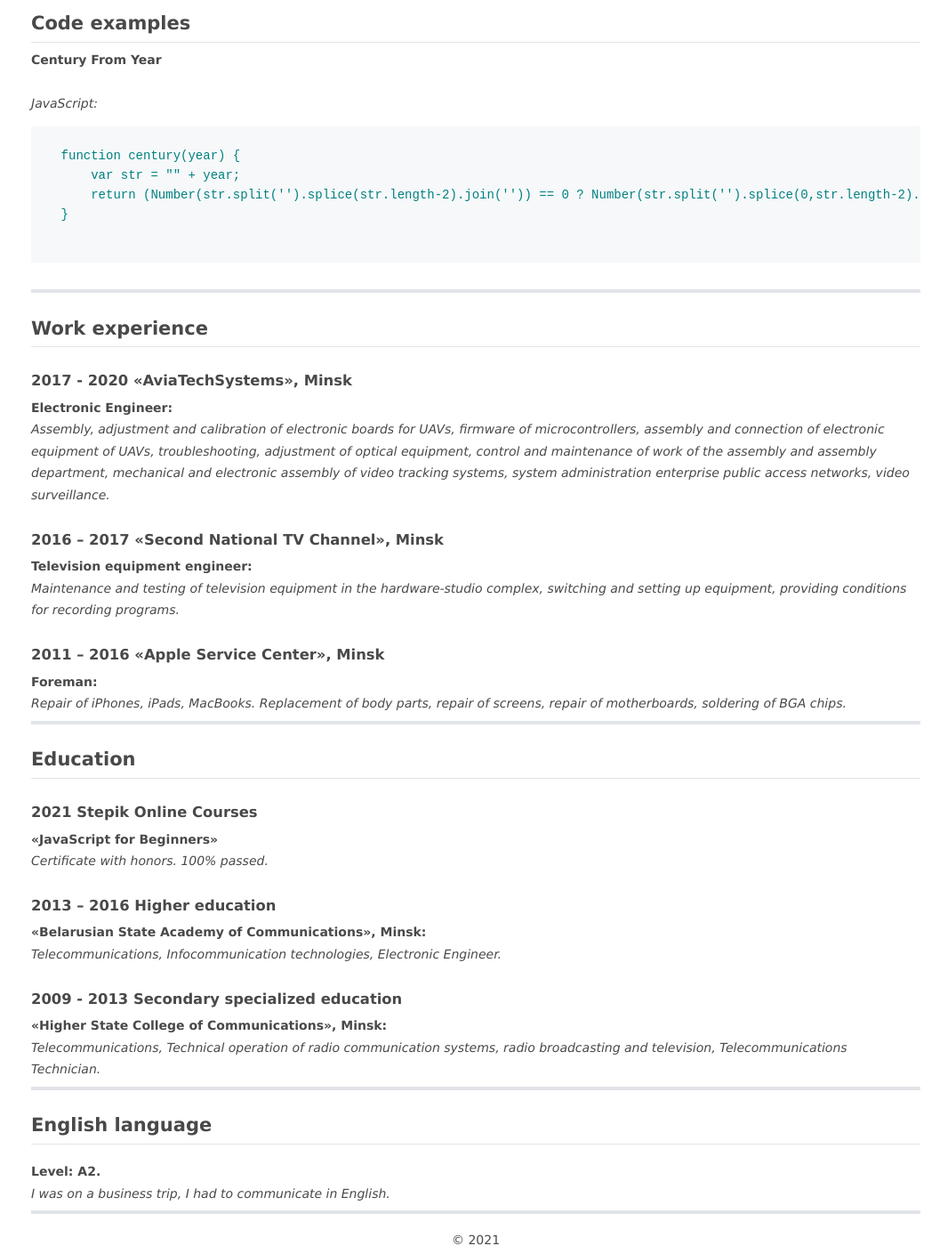
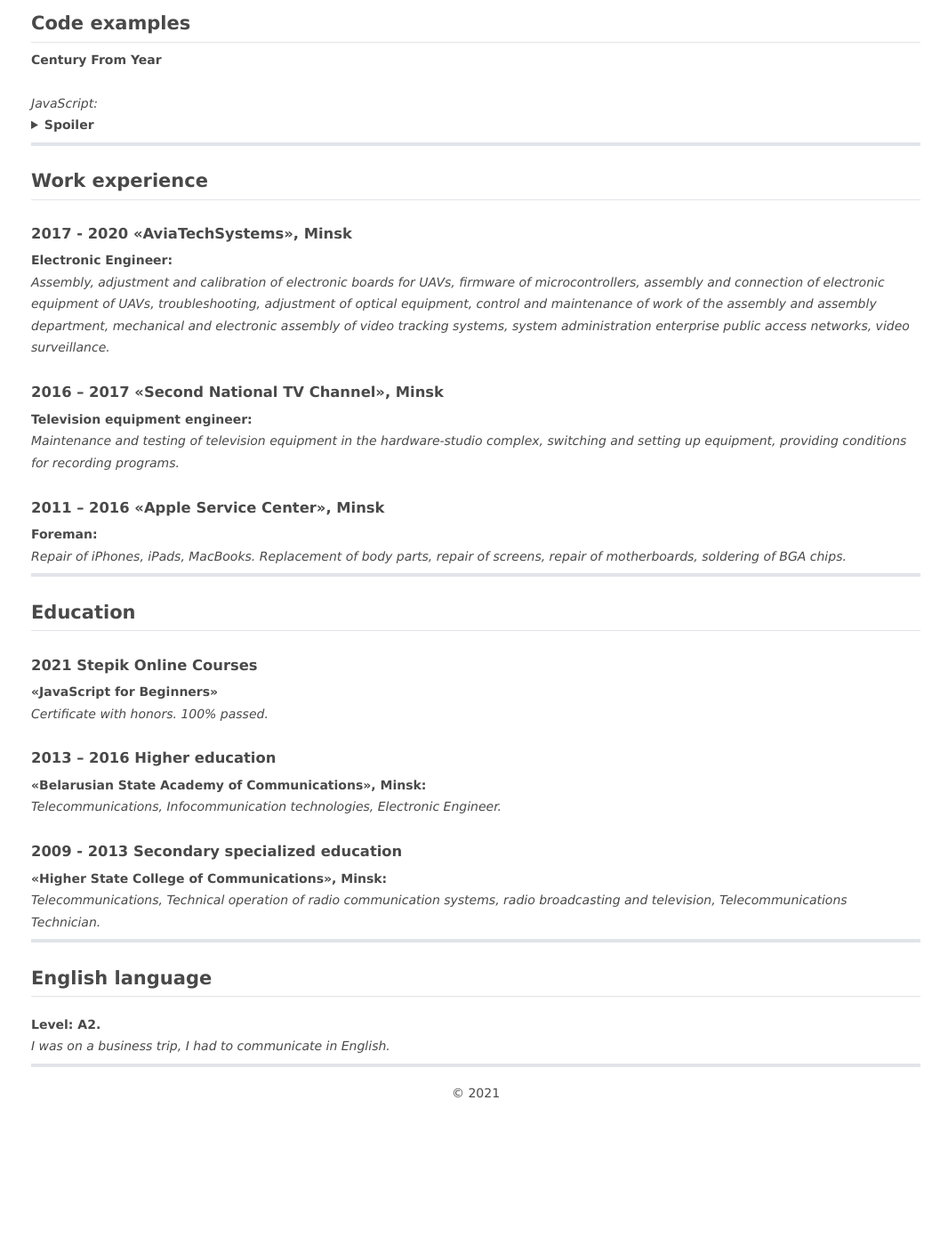
Before and after one commit to prig25/rsschool-cv, a plain HTML site: page index.html in a window 1280 px wide. Shown: the part 737-2146 px from the top of the page at 89% size, without its empty margins (105-1171 px from the left). After the commit the page ends 1997 px from the top, so only its background shows below. Drawn offline with Linux system fonts and the light colour scheme.

Commit message:
fix: fix tags

```diff
--- a/index.html
+++ b/index.html
@@ -8,7 +8,7 @@
     <link rel="stylesheet" href="style.css">
 </head>
 <body>
-    <div class="header">
+    <header>
         <div class="wrapper">
             <h2>Gleb P.</h2>
             <hr>
@@ -23,14 +23,17 @@
             <img src="cv_image.png" width="140" height="140" alt="There should be a photo here...">
         </div>
         </div>
-    </div>
-    <div class="main">
+    </header>
+    <article>
         <div class="wrapper">
             <hr class="hr">
             <h2>About me</h2>
             <hr>
             <p class="italic">At this point in my life, I decided to learn the JavaScript programming language. First, I took a course on the <a href="https://stepik.org/course/2223/syllabus">Stepik</a> website. After that I signed up for the <a href="https://rs.school/js/">RS School</a> course in 2021. Before I started my programming studies I worked as an electronics engineer. I assembled electronic boards, modules and optical systems for UAVs. I also spent a long time repairing Apple equipment. In general, I was engaged in electronics, mechanics, public networks, assembly of optical-mechanical observation systems, 3D modeling, CNC machines, 3D printing, with different types of composite materials and plastics.</p>
             <hr class="hr">
+        </div>
+    </article>
+    <div class="wrapper">
             <h2>Skills</h2>
             <hr>
             <ul class="padlist">
@@ -44,11 +47,15 @@
                 <li>ArtCAM</li>
             </ul>
             <hr class="hr">
+        </div>
+        <div class="wrapper">
             <h2>Code examples</h2>
             <hr>
             <p><b>Century From Year</b></p>
             <br>
             <p><i>JavaScript:</i></p>
+    <details>
+        <summary class="bold">Spoiler</summary>
             <pre>
                 <code>
     function century(year) {
@@ -57,7 +64,11 @@
     }
                 </code>
             </pre>
+    </details>
             <hr class="hr">
+        </div>
+    <main>
+        <div class="wrapper">
             <h2>Work experience</h2>
             <hr>
             <h3>2017 - 2020 «AviaTechSystems», Minsk</h3>
@@ -70,6 +81,8 @@
             <p class="bold">Foreman:</p>
             <p class="italic">Repair of iPhones, iPads, MacBooks. Replacement of body parts, repair of screens, repair of motherboards, soldering of BGA chips.</p>
             <hr class="hr">
+        </div>
+        <div class="wrapper">
             <h2>Education</h2>
             <hr>
             <h3>2021 Stepik Online Courses</h3>
@@ -82,17 +95,19 @@
             <p class="bold">«Higher State College of Communications», Minsk:</p>
             <p class="italic">Telecommunications, Technical operation of radio communication systems, radio broadcasting and television, Telecommunications Technician.</p>
             <hr class="hr">
+        </div>
+        <div class="wrapper">
             <h2>English language</h2>
             <hr>
             <h4>Level: A2.</h4>
             <p class="italic">I was on a business trip, I had to communicate in English.</p>
             <hr class="hr">
         </div>
-    </div>
-    <div class="footer">
-        <div class="wrapper">
+    </main>
+    <footer>
+        <div class="footer">
             <p>© 2021</p>
         </div>
-    </div>
+    </footer>
 </body>
 </html>
```
